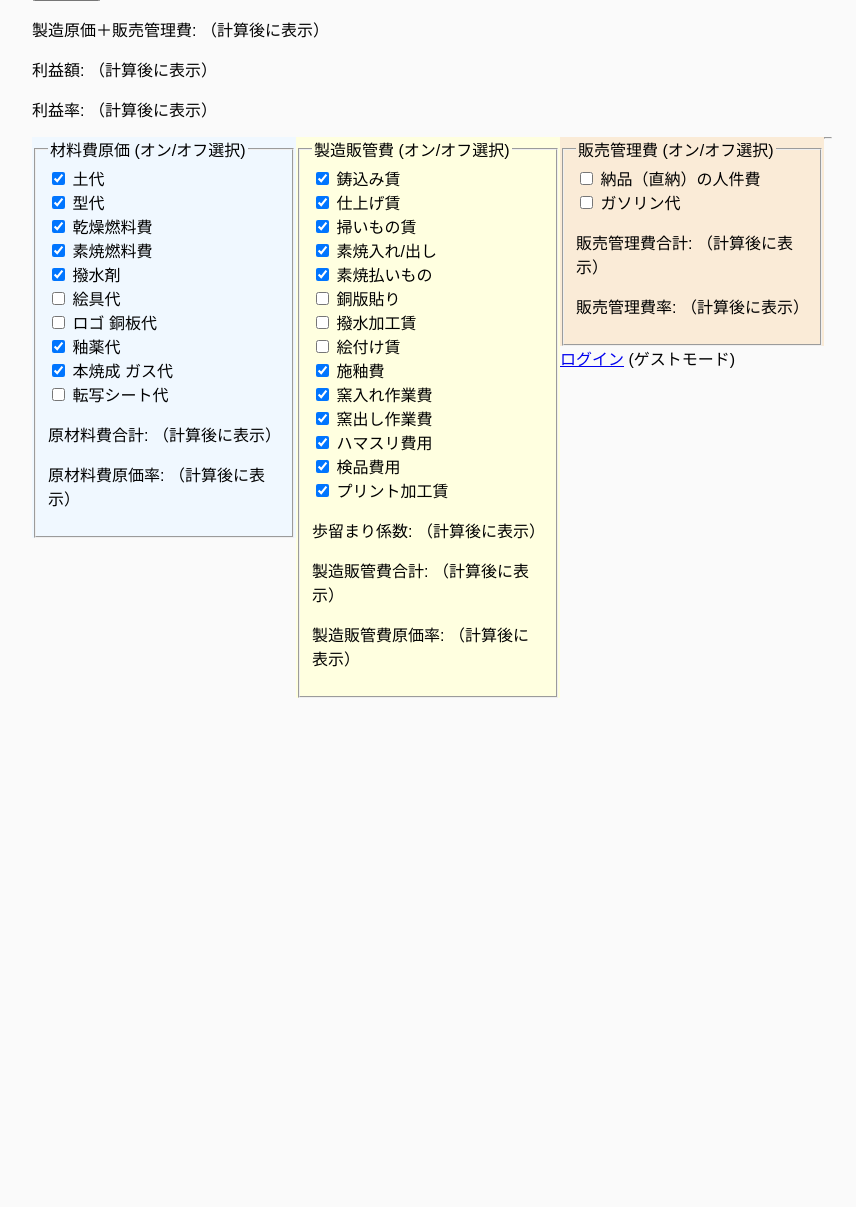
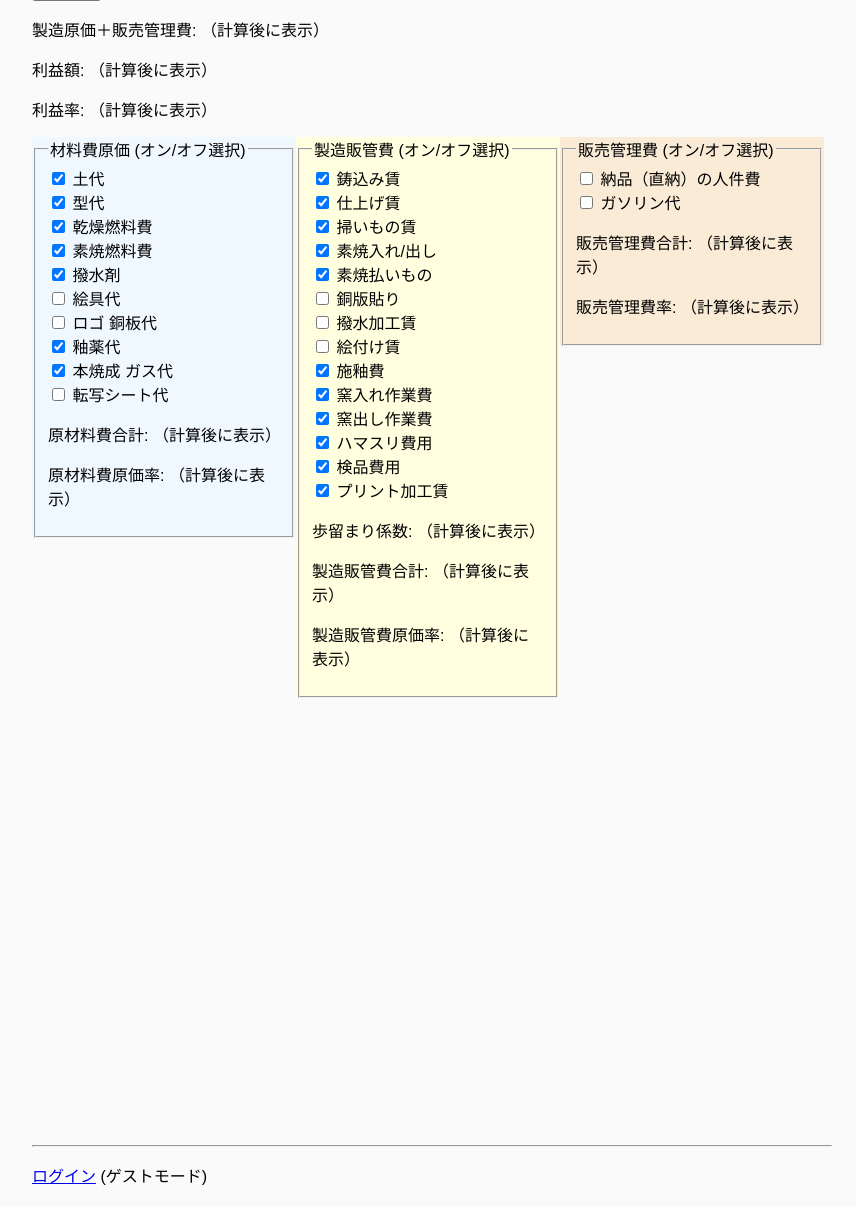
Before and after one commit to yoshikazu-hanihara/flask-project, a Flask app: page /dashboard in a window 1280 px wide. Shown: the part 708-1915 px from the top of the page, without its empty margins (208-1064 px from the left). Before the commit the page ends 1406 px from the top, so only its background shows below. Run offline with Flask 3, Linux system fonts and the light colour scheme.

Commit message:
Update style.css

```diff
--- a/static/css/style.css
+++ b/static/css/style.css
@@ -98,6 +98,10 @@ background-color: aliceblue;
  background-color: antiquewhite;
 }
 
+#tohki-option{
+    height:1000px;
+}
+
 .formbox-0{
 max-width: 50%;
 float: none;
```
